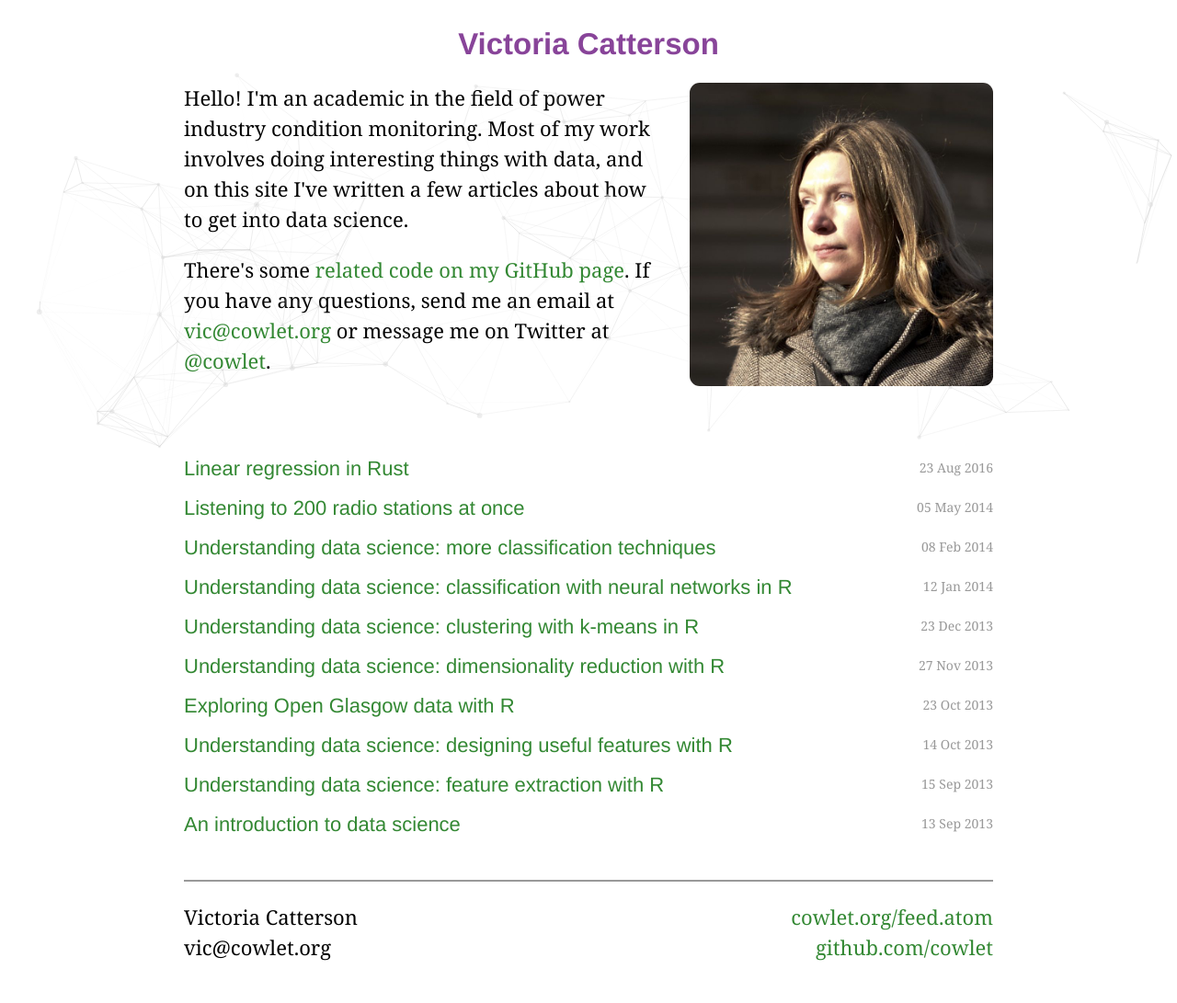
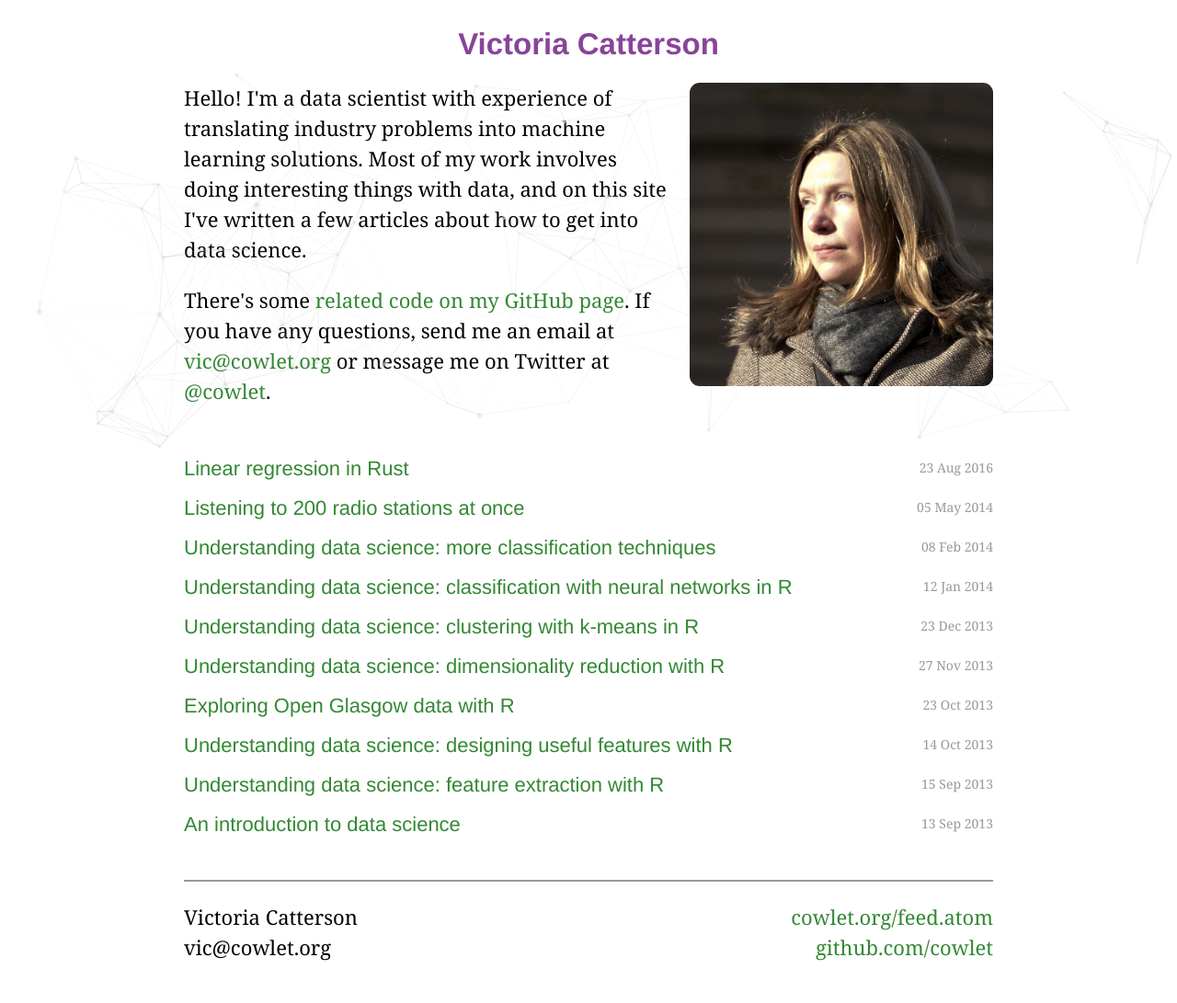
Before and after one commit to cowlet/cowlet.github.io, a Jekyll site: the page built from index.html, in a window 1280 px wide. Shown: the whole page at 92% size. Built offline with Jekyll 4.4.1, drawn with Linux system fonts in a browser that asks for light colours.

Commit message:
Update introduction

```diff
--- a/index.html
+++ b/index.html
@@ -10,7 +10,7 @@ title: Victoria Catterson
   <div class="container about">
     <div class="photo"><img src="/assets/victoria.jpg" alt="Photo of Victoria Catterson" /></div>
     <div class="bio">
-      <p>Hello! I'm an academic in the field of power industry condition monitoring. Most of my work involves doing interesting things with data, and on this site I've written a few articles about how to get into data science.</p>
+      <p>Hello! I'm a data scientist with experience of translating industry problems into machine learning solutions. Most of my work involves doing interesting things with data, and on this site I've written a few articles about how to get into data science.</p>
       <p>There's some <a href="https://github.com/cowlet">related code on my GitHub page</a>. If you have any questions, send me an email at <a href="mailto:vic@cowlet.org">vic@cowlet.org</a> or message me on Twitter at <a href="https://twitter.com/cowlet">@cowlet</a>.</p>
     </div>
   </div>
```
